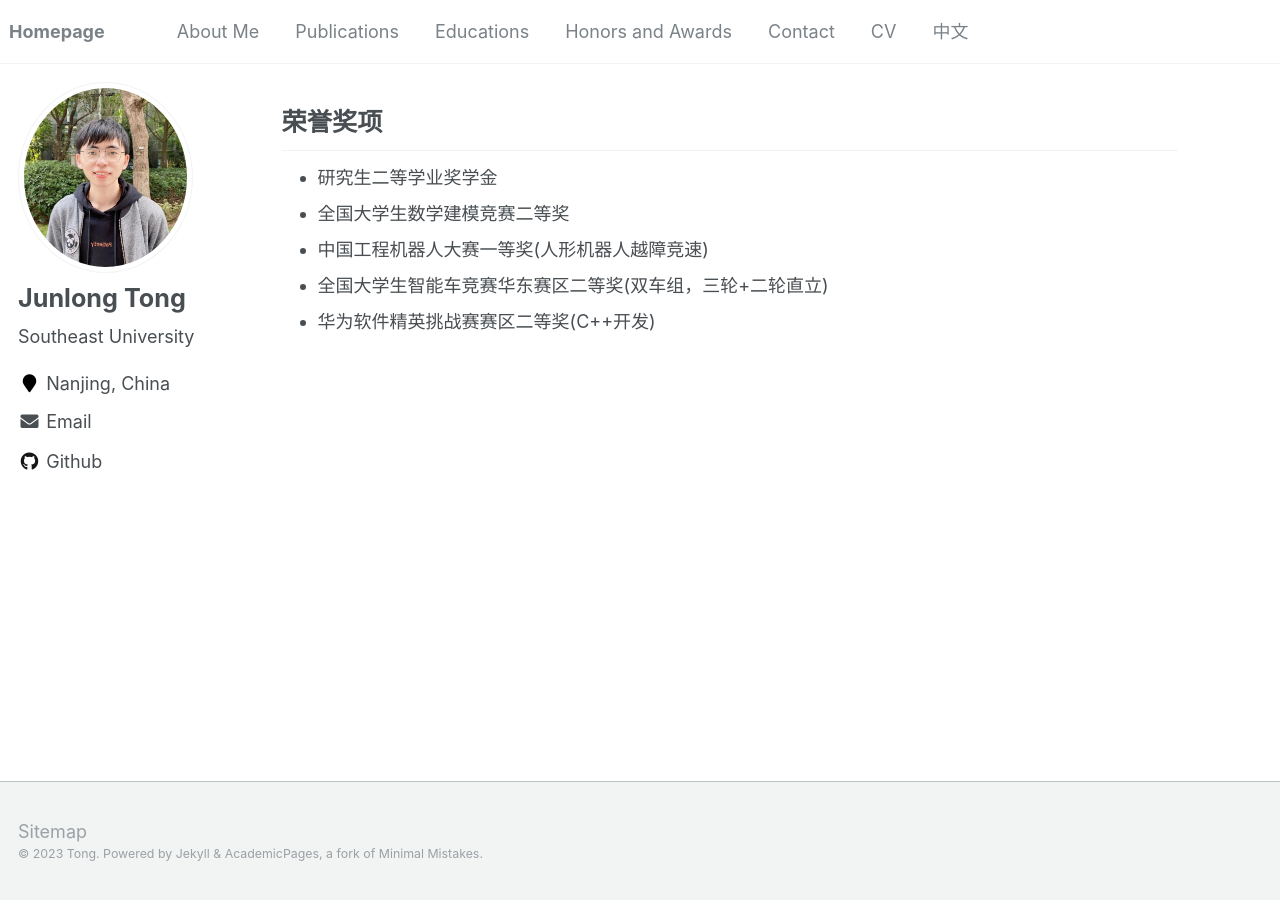
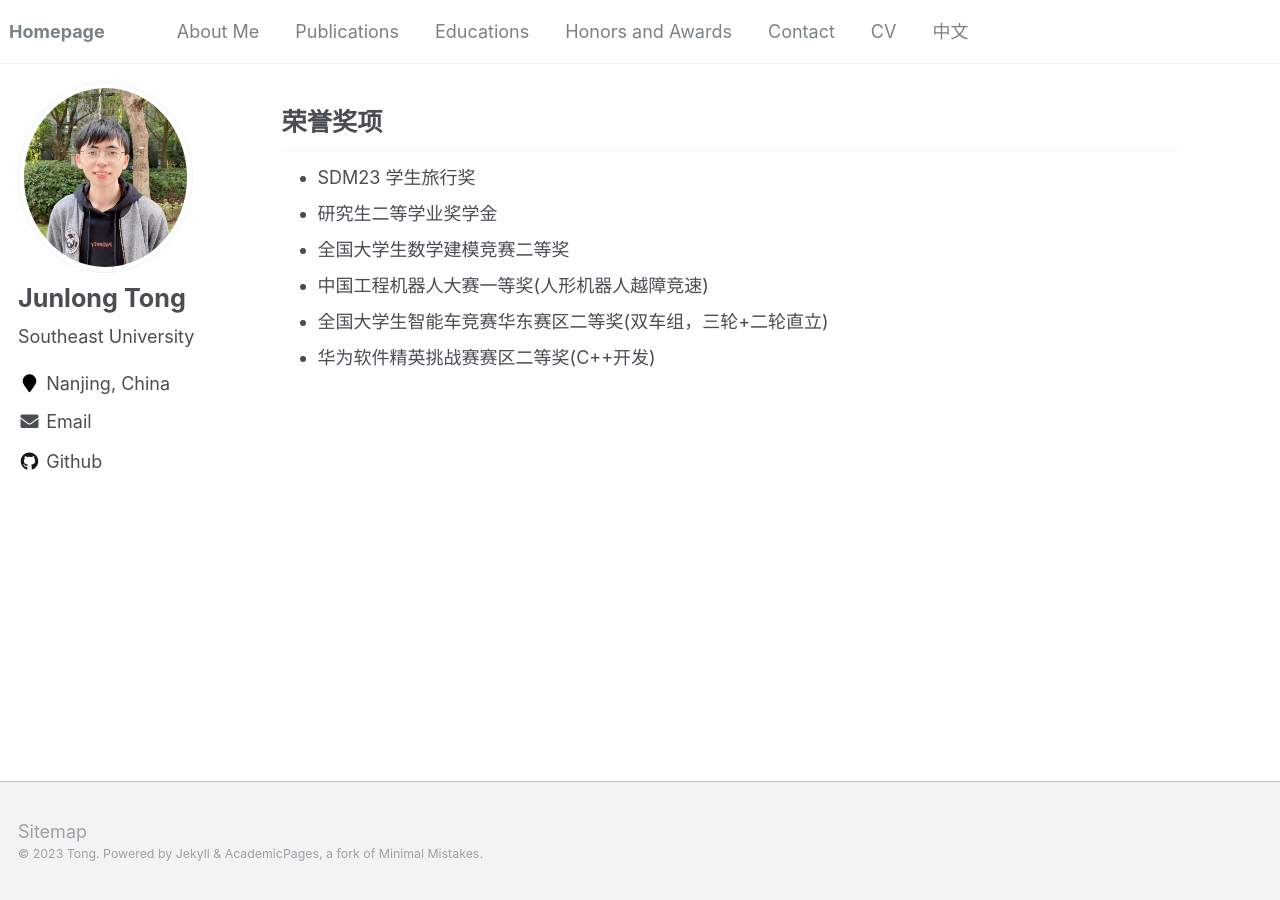
Before and after one commit to JL-tong/JL-tong.github.io, a Jekyll site: the page built from _pages/includes/HonorsAwards.md, in a window 1280 px wide. Built offline with Jekyll 4.4.1, drawn with Linux system fonts in a browser that asks for light colours; our own code applies the rules of GitHub Pages for plain Markdown files; comment, search, counter and statistics services are not loaded.

Commit message:
Update Pages

```diff
--- a/_pages/includes/HonorsAwards.md
+++ b/_pages/includes/HonorsAwards.md
@@ -1,4 +1,5 @@
 # 荣誉奖项
+* SDM23 学生旅行奖
 * 研究生二等学业奖学金
 * 全国大学生数学建模竞赛二等奖
 * 中国工程机器人大赛一等奖(人形机器人越障竞速)
```
